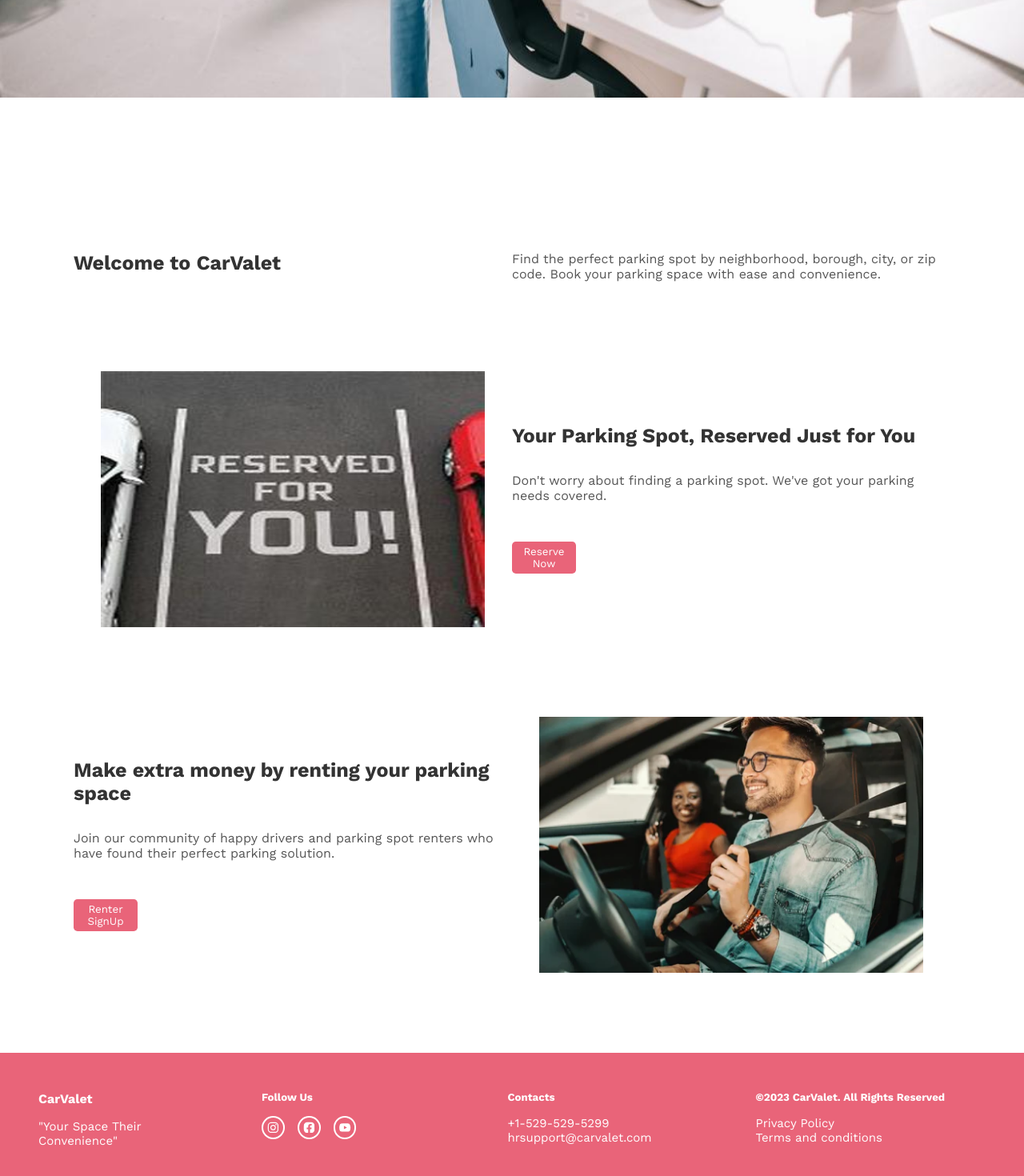
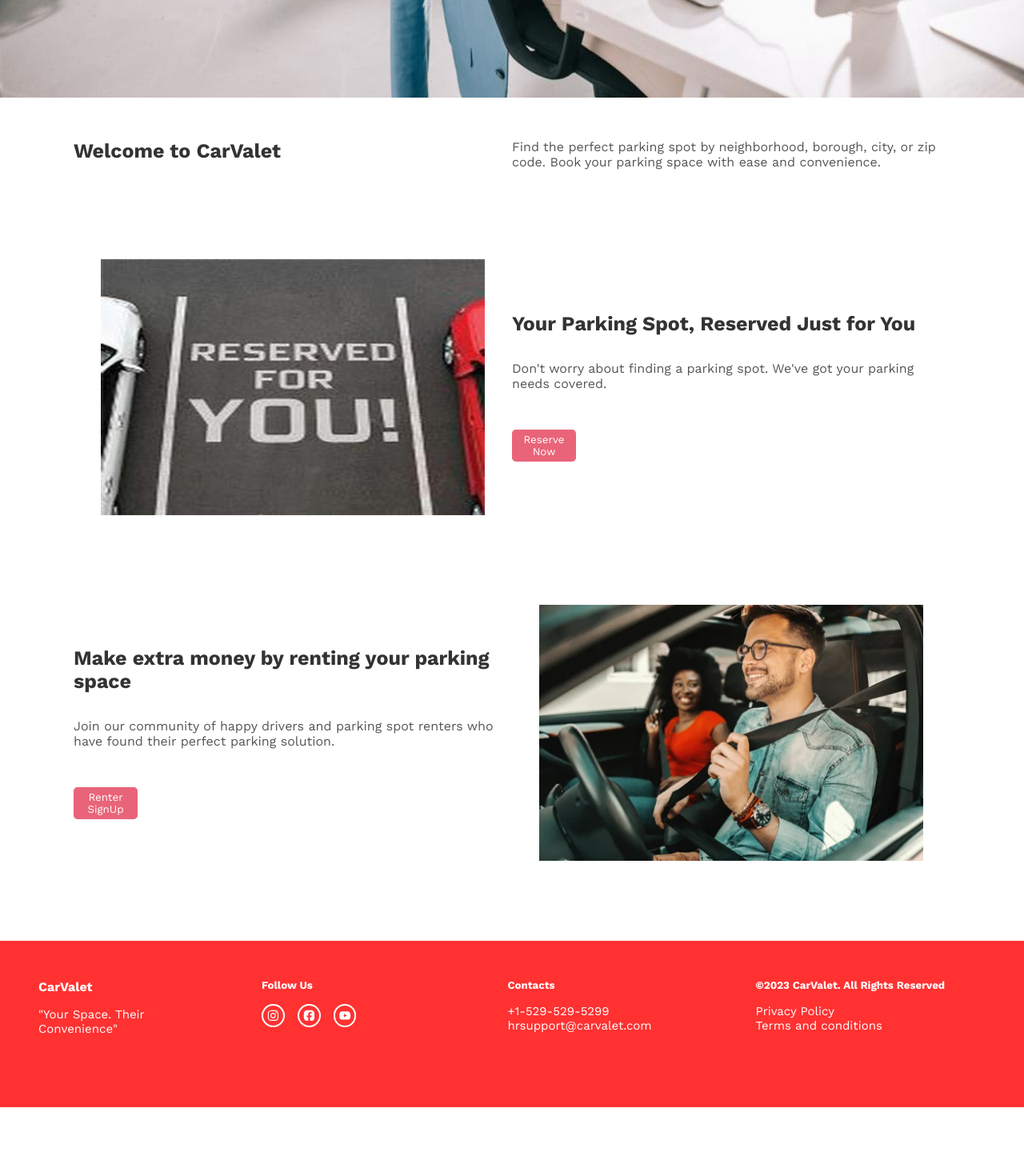
Before and after one commit to nycCapstone/parkCapstoneFrontend, a React (Create React App) app: page / in a window 1280 px wide. Shown: the part 812-2282 px from the top of the page at 80% size. After the commit the page ends 2196 px from the top, so only its background shows below. Built offline with nearby package versions, Linux system fonts and the light colour scheme; no server answers; a web font is replaced by a local one.

Commit message:
CSS changes on landing page and footer

```diff
--- a/src/components/Footer/Footer.css
+++ b/src/components/Footer/Footer.css
@@ -3,7 +3,7 @@ footer {
   display: grid;
   grid-template-columns: 0.5fr 1fr 1fr 1fr;
   color: white;
-  background-color: rgb(233, 100, 121);
+  background-color: #ff3131;
   padding: 3rem;
 }
 p {
--- a/src/components/Footer/Footer.js
+++ b/src/components/Footer/Footer.js
@@ -8,7 +8,7 @@ function Footer() {
     <footer className="container grid grid-four-columns">
       <div className="app-slogan">
         <h4>CarValet</h4>
-        <p className="slogan">"Your Space Their Convenience"</p>
+        <p className="slogan">"Your Space. Their Convenience"</p>
       </div>
 
       <div className="socials">
--- a/src/components/Landing/Landing.js
+++ b/src/components/Landing/Landing.js
@@ -19,8 +19,6 @@ function Landing() {
           <MainImage />
         </header>
         <div className="main_container">
-          <header className="hero"></header>
-
           <section className="app-description">
             <h2>Welcome to CarValet</h2>
             <p>
```
Also changed, not shown: src/assets/Screenshot 2023-11-01 at 10.51.25 PM.png (added).
